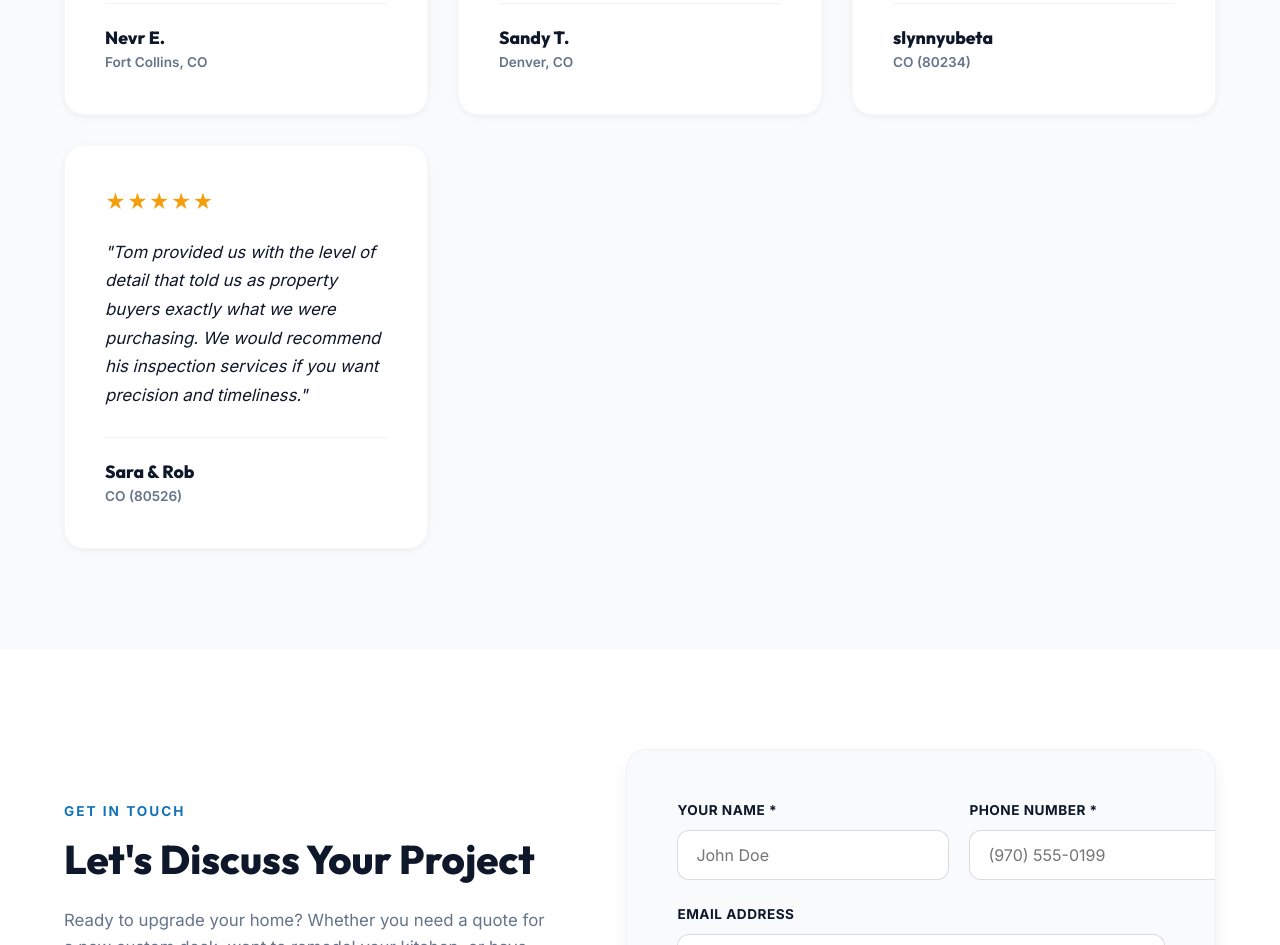
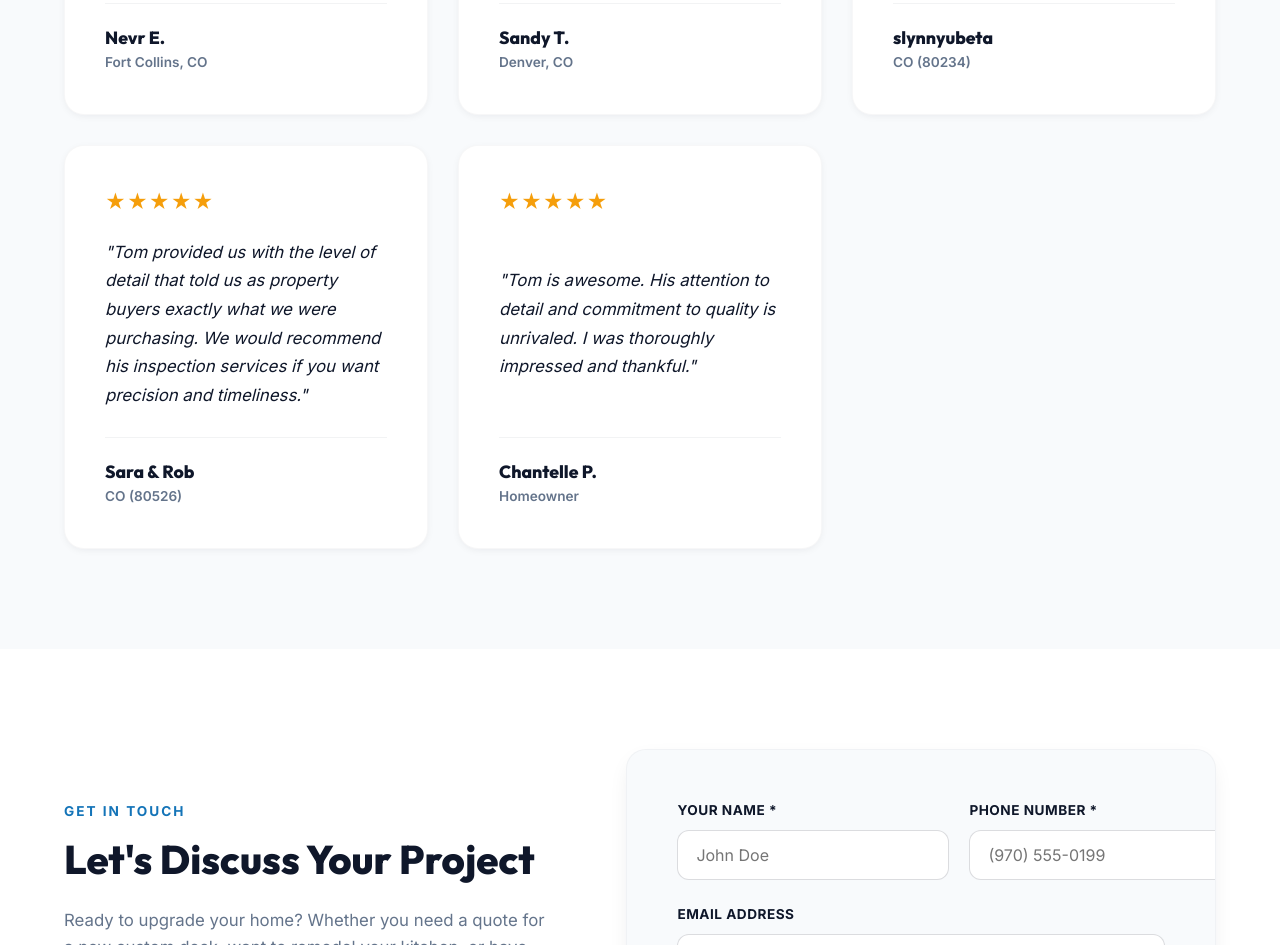
Before and after one commit to MTyson/ythehandiesthandyman.com, a plain HTML site: page index.html in a window 1280 px wide. Shown: the part 7556-8501 px from the top of the page. Drawn offline with Linux system fonts and the light colour scheme.

Commit message:
Incorporate client review from Chantelle P.

```diff
--- a/index.html
+++ b/index.html
@@ -470,6 +470,16 @@
                         <span class="client-location">CO (80526)</span>
                     </div>
                 </div>
+
+                <!-- Card 8 -->
+                <div class="testimonial-card">
+                    <div class="rating-stars">★★★★★</div>
+                    <p class="testimonial-text">"Tom is awesome. His attention to detail and commitment to quality is unrivaled. I was thoroughly impressed and thankful."</p>
+                    <div class="testimonial-client">
+                        <strong class="client-name">Chantelle P.</strong>
+                        <span class="client-location">Homeowner</span>
+                    </div>
+                </div>
             </div>
         </div>
     </section>
```
